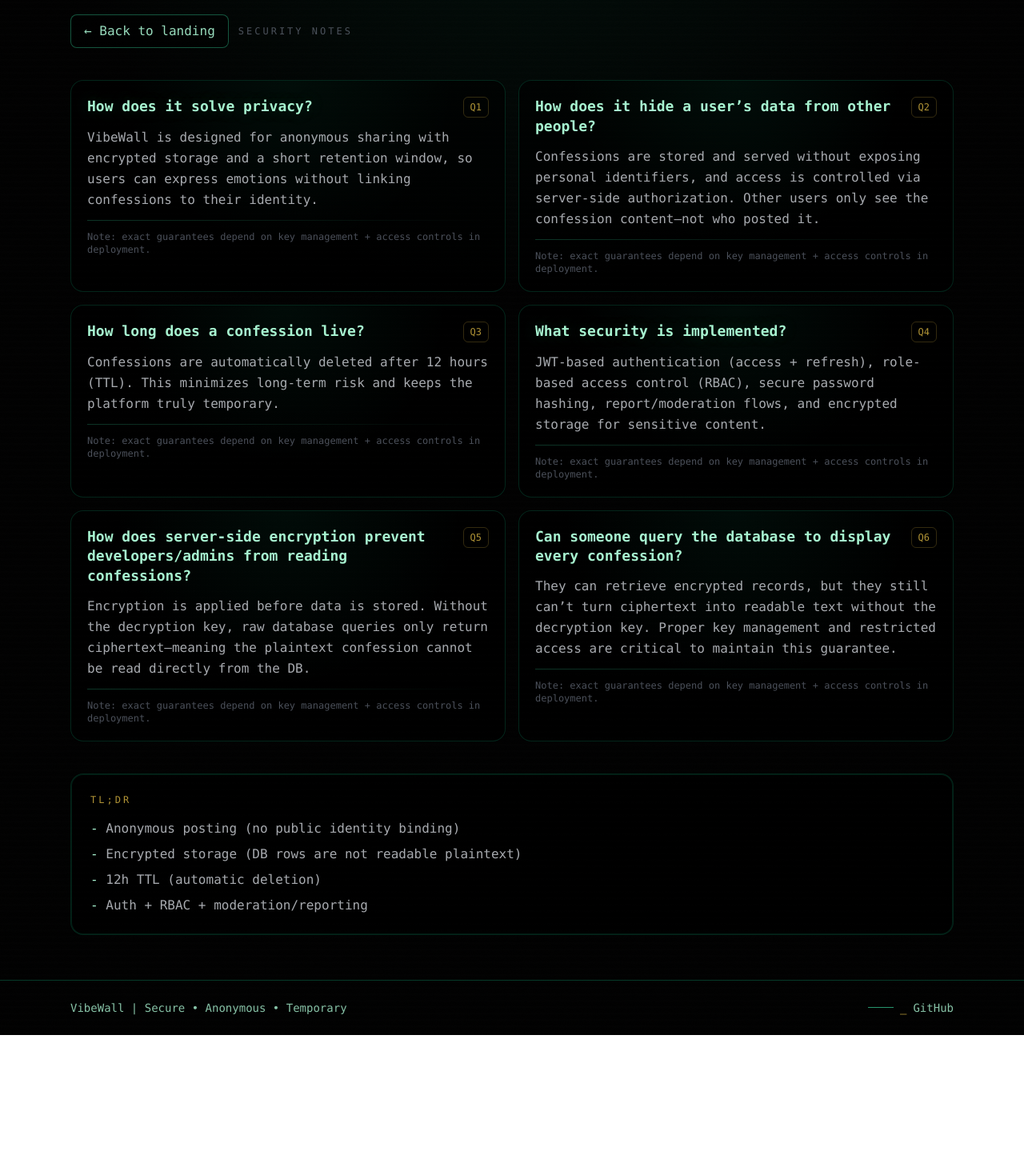
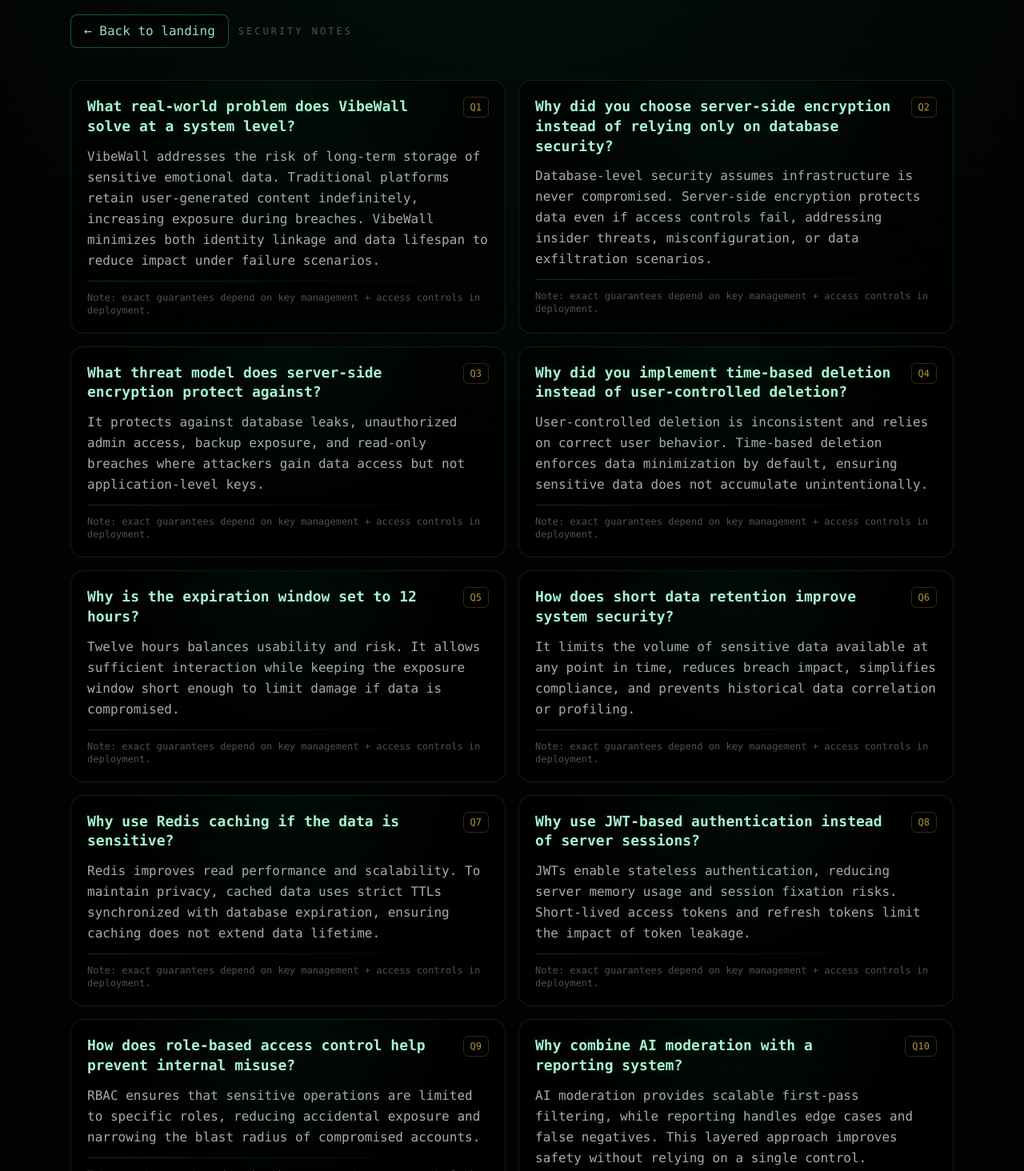
Before and after one commit to TornovDutta/vibeWall-UI, a React (Create React App) app: page /docs in a window 1280 px wide. Shown: the part 206-1670 px from the top of the page at 80% size. Before the commit the page ends 1500 px from the top, so only its background shows below. Built offline with nearby package versions, Linux system fonts and the light colour scheme.

Commit message:
update the faq

```diff
--- a/src/pages/Documenents.jsx
+++ b/src/pages/Documenents.jsx
@@ -3,30 +3,56 @@
 
 const faqs = [
   {
-    q: "How does it solve privacy?",
-    a: "VibeWall is designed for anonymous sharing with encrypted storage and a short retention window, so users can express emotions without linking confessions to their identity.",
+    q: "What real-world problem does VibeWall solve at a system level?",
+    a: "VibeWall addresses the risk of long-term storage of sensitive emotional data. Traditional platforms retain user-generated content indefinitely, increasing exposure during breaches. VibeWall minimizes both identity linkage and data lifespan to reduce impact under failure scenarios.",
   },
   {
-    q: "How does it hide a user’s data from other people?",
-    a: "Confessions are stored and served without exposing personal identifiers, and access is controlled via server-side authorization. Other users only see the confession content—not who posted it.",
+    q: "Why did you choose server-side encryption instead of relying only on database security?",
+    a: "Database-level security assumes infrastructure is never compromised. Server-side encryption protects data even if access controls fail, addressing insider threats, misconfiguration, or data exfiltration scenarios.",
   },
   {
-    q: "How long does a confession live?",
-    a: "Confessions are automatically deleted after 12 hours (TTL). This minimizes long-term risk and keeps the platform truly temporary.",
+    q: "What threat model does server-side encryption protect against?",
+    a: "It protects against database leaks, unauthorized admin access, backup exposure, and read-only breaches where attackers gain data access but not application-level keys.",
   },
   {
-    q: "What security is implemented?",
-    a: "JWT-based authentication (access + refresh), role-based access control (RBAC), secure password hashing, report/moderation flows, and encrypted storage for sensitive content.",
+    q: "Why did you implement time-based deletion instead of user-controlled deletion?",
+    a: "User-controlled deletion is inconsistent and relies on correct user behavior. Time-based deletion enforces data minimization by default, ensuring sensitive data does not accumulate unintentionally.",
   },
   {
-    q: "How does server-side encryption prevent developers/admins from reading confessions?",
-    a: "Encryption is applied before data is stored. Without the decryption key, raw database queries only return ciphertext—meaning the plaintext confession cannot be read directly from the DB.",
+    q: "Why is the expiration window set to 12 hours?",
+    a: "Twelve hours balances usability and risk. It allows sufficient interaction while keeping the exposure window short enough to limit damage if data is compromised.",
   },
   {
-    q: "Can someone query the database to display every confession?",
-    a: "They can retrieve encrypted records, but they still can’t turn ciphertext into readable text without the decryption key. Proper key management and restricted access are critical to maintain this guarantee.",
+    q: "How does short data retention improve system security?",
+    a: "It limits the volume of sensitive data available at any point in time, reduces breach impact, simplifies compliance, and prevents historical data correlation or profiling.",
+  },
+  {
+    q: "Why use Redis caching if the data is sensitive?",
+    a: "Redis improves read performance and scalability. To maintain privacy, cached data uses strict TTLs synchronized with database expiration, ensuring caching does not extend data lifetime.",
+  },
+  {
+    q: "Why use JWT-based authentication instead of server sessions?",
+    a: "JWTs enable stateless authentication, reducing server memory usage and session fixation risks. Short-lived access tokens and refresh tokens limit the impact of token leakage.",
+  },
+  {
+    q: "How does role-based access control help prevent internal misuse?",
+    a: "RBAC ensures that sensitive operations are limited to specific roles, reducing accidental exposure and narrowing the blast radius of compromised accounts.",
+  },
+  {
+    q: "Why combine AI moderation with a reporting system?",
+    a: "AI moderation provides scalable first-pass filtering, while reporting handles edge cases and false negatives. This layered approach improves safety without relying on a single control.",
+  },
+  {
+    q: "How does VibeWall handle system failure or breach scenarios?",
+    a: "Encryption prevents plaintext exposure, TTL limits data volume, and stateless authentication reduces persistent session risk—together minimizing breach impact.",
+  },
+  {
+    q: "What core design principle guided your architecture?",
+    a: "Data minimization. The system intentionally collects less data, stores it encrypted, and deletes it quickly to reduce risk under both normal and failure conditions.",
   },
 ];
+
+
 
 function Documenents() {
   return (
```
